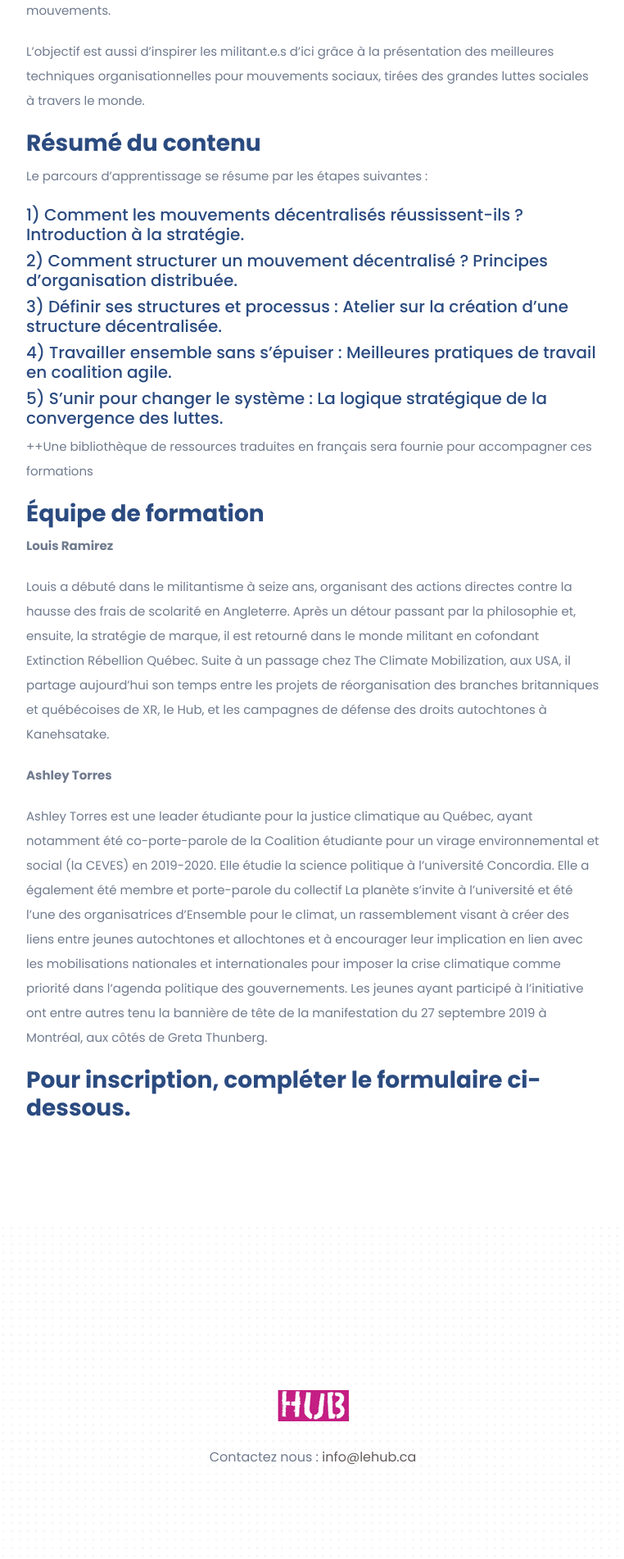
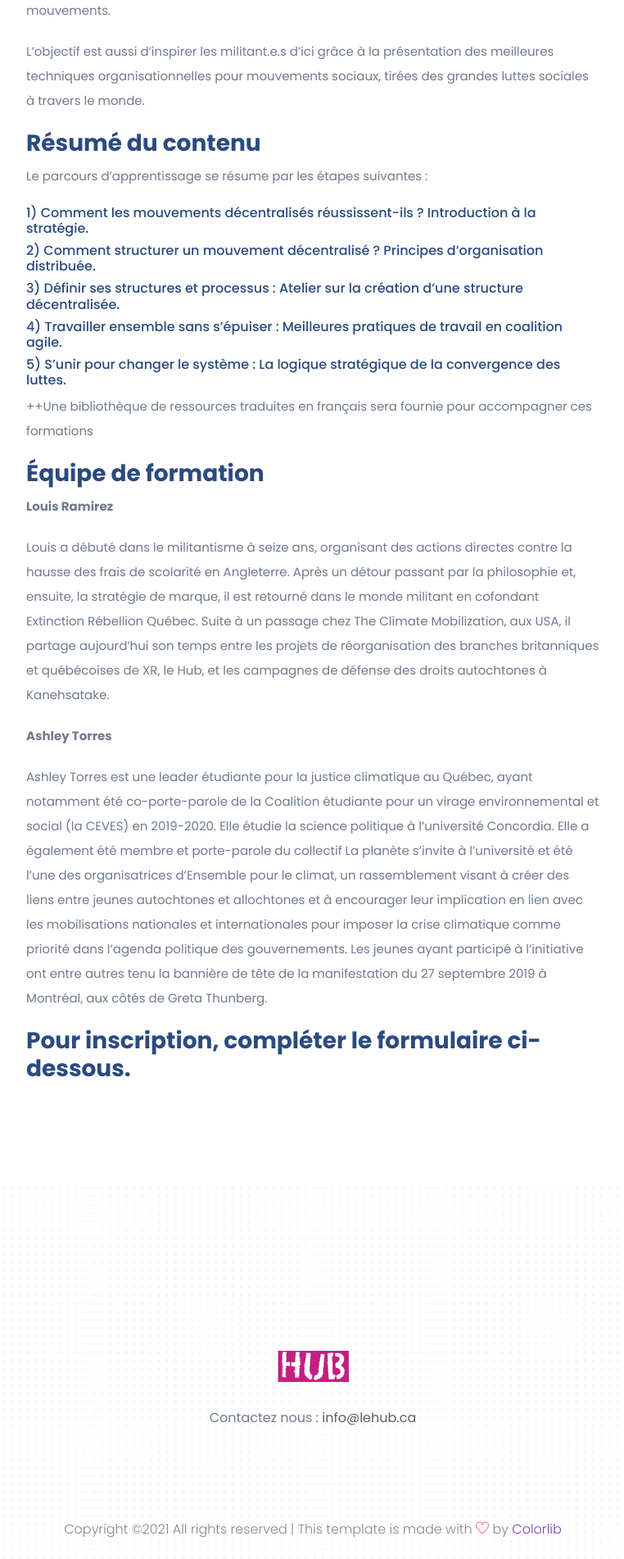
Before and after one commit to LeHubca/lehub-website, a Jekyll site: the page built from docs/_posts/2021-02-12-formations.md, in a window 1280 px wide. Shown: the part 792-2694 px from the top of the page at 82% size, without its empty margins (258-1020 px from the left). Built offline with Jekyll 4.4.1, drawn with Linux system fonts in a browser that asks for light colours.

```diff
--- a/docs/_posts/2021-02-12-formations.md
+++ b/docs/_posts/2021-02-12-formations.md
@@ -21,15 +21,15 @@ L’objectif est aussi d’inspirer les militant.e.s d'ici grâce à la présent
 
 Le parcours d’apprentissage se résume par les étapes suivantes :
 
-##### 1) Comment les mouvements décentralisés réussissent-ils ? Introduction à la stratégie.
+###### 1) Comment les mouvements décentralisés réussissent-ils ? Introduction à la stratégie.
 
-##### 2) Comment structurer un mouvement décentralisé ? Principes d’organisation distribuée.
+###### 2) Comment structurer un mouvement décentralisé ? Principes d’organisation distribuée.
 
-##### 3) Définir ses structures et processus : Atelier sur la création d'une structure décentralisée.
+###### 3) Définir ses structures et processus : Atelier sur la création d'une structure décentralisée.
 
-##### 4) Travailler ensemble sans s'épuiser : Meilleures pratiques de travail en coalition agile.
+###### 4) Travailler ensemble sans s'épuiser : Meilleures pratiques de travail en coalition agile.
 
-##### 5) S'unir pour changer le système : La logique stratégique de la convergence des luttes.
+###### 5) S'unir pour changer le système : La logique stratégique de la convergence des luttes.
 
 ++Une bibliothèque de ressources traduites en français sera fournie pour accompagner ces formations
 
```
